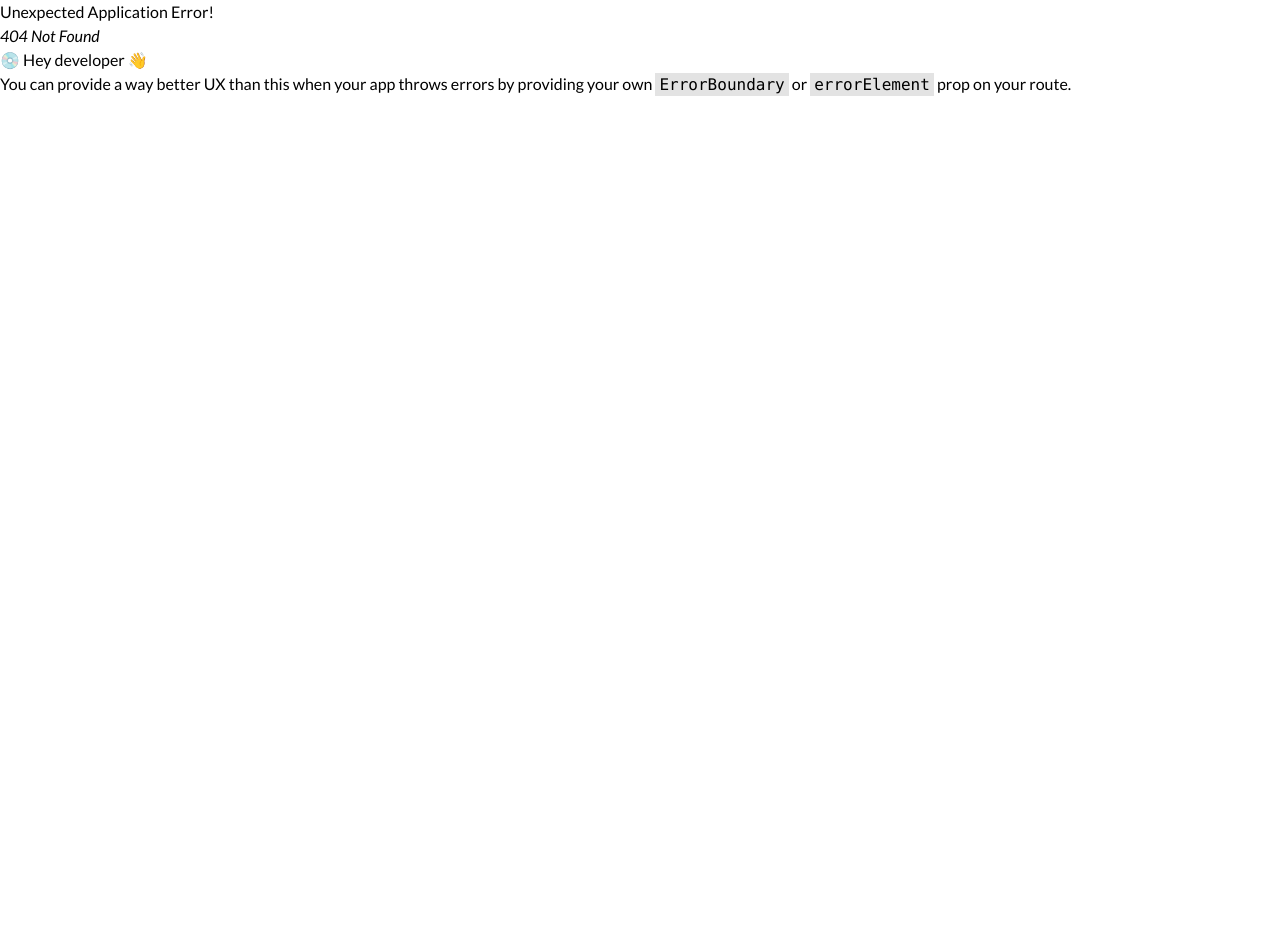
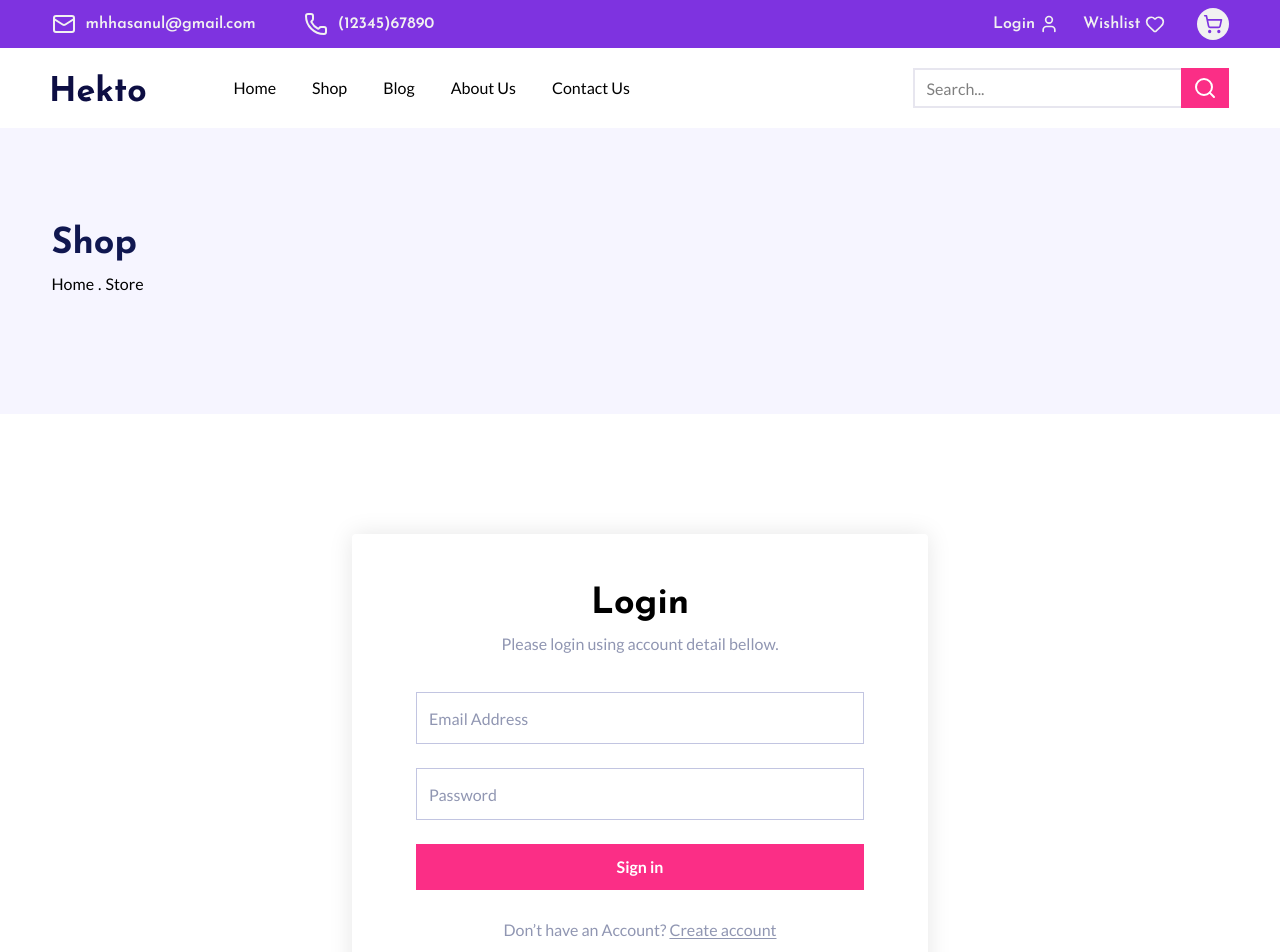
Before and after one commit to alimahmoudi22/hekto-shop, a React (Vite) app: page /login in a window 1280 px wide. Before the commit this address had no page. Shown: the top 952 px of the page. Before the commit the page ends 800 px from the top, so only its background shows below. Built offline with nearby package versions, Linux system fonts and the light colour scheme.

Commit message:
Set Login Page

```diff
--- /dev/null
+++ b/src/features/user/LoginForm.jsx
@@ -0,0 +1,42 @@
+import React from "react";
+import { Link } from "react-router";
+
+const LoginForm = () => {
+  return (
+    <div className="flexCenter mt-30">
+      <div className="text-center max-w-144 w-full shadow-hektoFeatured py-12.5 px-16 rounded-sm h-118.5">
+        <h4 className="font-josefin font-bold text-4xl">Login</h4>
+        <p className="text-[#9096B2] mt-2">
+          Please login using account detail bellow.
+        </p>
+        <form className="mt-9 flex flex-col">
+          <input
+            type="email"
+            name="email"
+            id="email"
+            placeholder="Email Address"
+            className="h-13 pl-3 border-1 placeholder:text-[#9096B2] border-[#C2C5E1] outline-none"
+          />
+          <input
+            type="password"
+            name="password"
+            id="password"
+            placeholder="Password"
+            className="h-13 pl-3 border-1 placeholder:text-[#9096B2] border-[#C2C5E1] outline-none mt-6"
+          />
+          <button className="bg-headerPink h-11.5 text-white font-semibold mt-6 cursor-pointer">
+            Sign in
+          </button>
+        </form>
+        <div className="mt-7 text-[#9096B2]">
+          <span>Don’t have an Account? </span>
+          <Link to={"/signup"} className="underline underline-offset-2">
+            Create account
+          </Link>
+        </div>
+      </div>
+    </div>
+  );
+};
+
+export default LoginForm;
--- /dev/null
+++ b/src/pages/Login.jsx
@@ -0,0 +1,13 @@
+import LoginForm from "../features/user/LoginForm";
+import BreadCrumb from "../ui/breadCrumb/BreadCrumb";
+
+const Login = () => {
+  return (
+    <main>
+      <BreadCrumb />
+      <LoginForm />
+    </main>
+  );
+};
+
+export default Login;
--- a/src/router.jsx
+++ b/src/router.jsx
@@ -5,6 +5,7 @@ import AppLayout from "./ui/AppLayout";
 import Home from "./pages/Home";
 import Shop from "./pages/Shop";
 import ShoppingCart from "./pages/ShoppingCart";
+import Login from "./pages/Login";
 
 const router = createBrowserRouter([
   {
@@ -13,6 +14,7 @@ const router = createBrowserRouter([
       { index: true, element: <Home /> },
       { path: "/shop", element: <Shop /> },
       { path: "/cart", element: <ShoppingCart /> },
+      { path: "/login", element: <Login /> },
     ],
   },
 ]);
```
